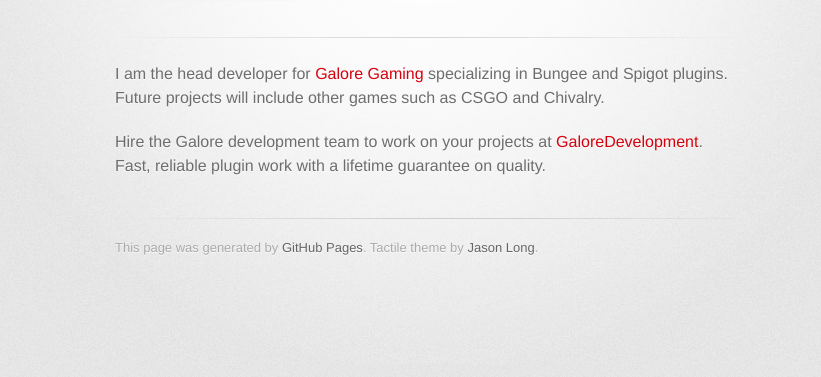
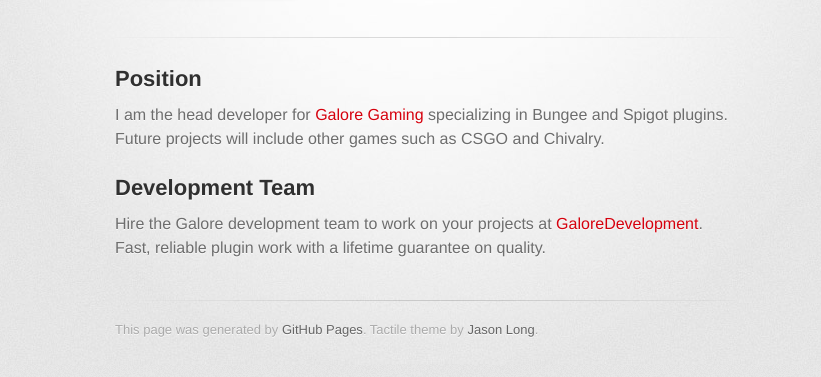
Before and after one commit to MuffinScript/MuffinScript.github.io, a plain HTML site: page index.html in a window 1280 px wide. Shown: the part 209-586 px from the top of the page, without its empty margins (215-1036 px from the left). Drawn offline with Linux system fonts and the light colour scheme; a web font is replaced by a local one.

Commit message:
Replace master branch with page content via GitHub

```diff
--- a/index.html
+++ b/index.html
@@ -29,7 +29,13 @@
         <hr>
 
         <section id="main_content">
-          <p>I am the head developer for <a href="http://galoregaming.com">Galore Gaming</a> specializing in Bungee and Spigot plugins. Future projects will include other games such as CSGO and Chivalry.</p>
+          <h2>
+<a id="position" class="anchor" href="#position" aria-hidden="true"><span aria-hidden="true" class="octicon octicon-link"></span></a>Position</h2>
+
+<p>I am the head developer for <a href="http://galoregaming.com">Galore Gaming</a> specializing in Bungee and Spigot plugins. Future projects will include other games such as CSGO and Chivalry.</p>
+
+<h2>
+<a id="development-team" class="anchor" href="#development-team" aria-hidden="true"><span aria-hidden="true" class="octicon octicon-link"></span></a>Development Team</h2>
 
 <p>Hire the Galore development team to work on your projects at <a href="http://www.mc-market.org/threads/76680/#post-940959">GaloreDevelopment</a>.
 Fast, reliable plugin work with a lifetime guarantee on quality.</p>
--- a/params.json
+++ b/params.json
@@ -1 +1 @@
-{"name":"MuffinScript","tagline":"Galore Gaming Head Developer","body":"I am the head developer for [Galore Gaming](http://galoregaming.com) specializing in Bungee and Spigot plugins. Future projects will include other games such as CSGO and Chivalry.\r\n\r\nHire the Galore development team to work on your projects at [GaloreDevelopment](http://www.mc-market.org/threads/76680/#post-940959).\r\nFast, reliable plugin work with a lifetime guarantee on quality.","google":"","note":"Don't delete this file! It's used internally to help with page regeneration."}
+{"name":"MuffinScript","tagline":"Galore Gaming Head Developer","body":"## Position\r\nI am the head developer for [Galore Gaming](http://galoregaming.com) specializing in Bungee and Spigot plugins. Future projects will include other games such as CSGO and Chivalry.\r\n\r\n## Development Team\r\nHire the Galore development team to work on your projects at [GaloreDevelopment](http://www.mc-market.org/threads/76680/#post-940959).\r\nFast, reliable plugin work with a lifetime guarantee on quality.","google":"","note":"Don't delete this file! It's used internally to help with page regeneration."}
```
